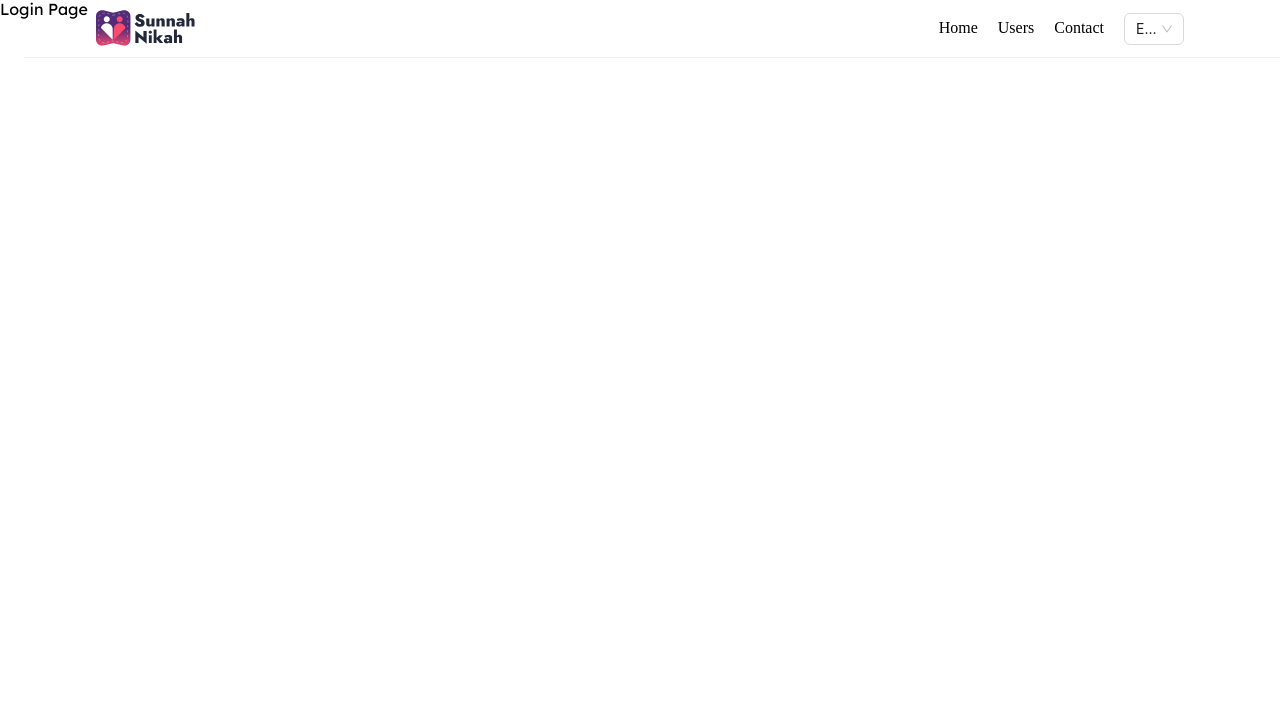
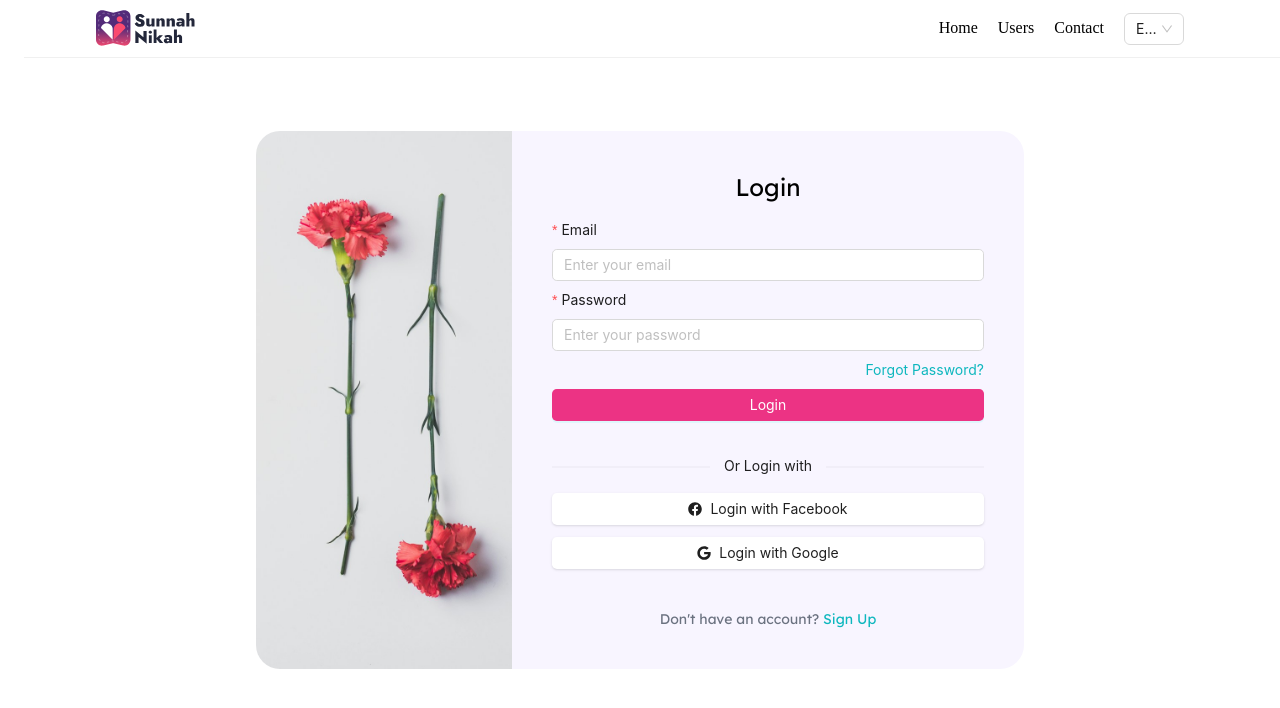
Before and after one commit to devvsakib/sunnahnikah, a Next.js app: page /login in a window 1280 px wide. Shown: the top 708 px of the page. Built offline with nearby package versions, Linux system fonts and the light colour scheme.

Commit message:
login page

```diff
--- a/src/components/Headers/MainHeader.js
+++ b/src/components/Headers/MainHeader.js
@@ -2,7 +2,7 @@ import { SwitcherOutlined } from "@ant-design/icons";
 import Link from "next/link";
 import { useTheme } from "@/utils/ThemeProvider";
 import { useLanguage } from "@/utils/LanguageProvider";
-import { Divider, Select } from "antd";
+import { Divider, Select, Menu } from "antd";
 import images from "@/config/images";
 const menus = [
     {
--- a/src/config/images.js
+++ b/src/config/images.js
@@ -1,6 +1,7 @@
 const images = {
     // logo: '../assets/images/logo.png',
     logo: '../assets/logo.svg',
+    login: '../assets/login.jpg',
     cat: '../assets/cat.png',
     banner: '../assets/home_banner.jpg',
     banner0: '../assets/profile_banner/banner0.jpg',
--- a/src/pages/login.js
+++ b/src/pages/login.js
@@ -1,9 +1,172 @@
+import PublicLayout from '@/components/Layouts/PublicLayout';
+import images from '@/config/images';
+import { ArrowLeftOutlined, EnvironmentFilled, RedEnvelopeOutlined } from '@ant-design/icons';
+import { Alert, Button, Divider, Form, Input, notification } from 'antd'
+import React, { useState } from 'react'
+import { FaFacebook, FaGoogle, FaRegEnvelope } from "react-icons/fa";
+
 const Login = () => {
-  return (
-    <div>
-      <h2>Login Page</h2>
-    </div>
-  );
-};
+    const [form] = Form.useForm();
+    const [error, setError] = useState(false)
+    const [loading, setLoading] = useState(false)
+    const [success, setSuccess] = useState(false)
+    const openNotification = () => {
+        notification.open({
+          message: 'Comming Soon!',
+          description:
+            'This feature is not available yet',
+          onClick: () => {
+            console.log('Notification Clicked!');
+          },
+        });
+      };
+    const onFinish = (values) => {
+        console.log('Success:', values);
+        setSuccess(true)
+        setLoading(true)
+        setTimeout(() => {
+            setLoading(false)
+            setSuccess(false)
+        }, 3000)
+    }
 
-export default Login;
+    const onFinishFailed = (errorInfo) => {
+        console.log('Failed:', errorInfo);
+        setError(true)
+        setTimeout(() => {
+            setError(false)
+        }, 3000)
+    }
+
+    const loginInput = [
+        {
+            label: 'Email',
+            name: 'email',
+            type: 'email',
+            placeholder: 'Enter your email',
+            rules: [
+                {
+                    required: true,
+                    message: 'Please input your email!',
+                },
+            ],
+        },
+        {
+            label: 'Password',
+            name: 'password',
+            type: 'password',
+            placeholder: 'Enter your password',
+            rules: [
+                {
+                    required: true,
+                    message: 'Please input your password!',
+                },
+            ],
+        },
+    ]
+    const renderInput = (input) => {
+        const validationRules = [];
+
+        validationRules.push({
+            required: true,
+            message: `${input.label} is required`,
+        });
+        return (
+            <Form.Item
+                className='my-2'
+                key={input.name}
+                label={input.label}
+                name={input.name}
+                rules={validationRules}
+            >
+                <Input
+                    type={input.type}
+                    placeholder={input.placeholder}
+                    className={input.className}
+                />
+            </Form.Item>
+        );
+    }
+
+
+
+    return (
+        <PublicLayout>
+            <div className='h-screen items-center grid max-w-3xl mx-auto mt-20 md:mt-0'>
+                <div className='grid md:grid-cols-3  rounded-3xl overflow-hidden'>
+                    <div>
+                        <img className='w-full h-full object-cover object-center' src={images.login} alt="Login Image" />
+                    </div>
+                    <div className='md:col-span-2 bg-[#F8F5FF] p-10'>
+                        <div>
+                            <div>
+                                <h1 className='text-2xl text-center mb-4'>Login</h1>
+                            </div>
+                            <Form
+                                form={form}
+                                name="basic"
+                                initialValues={{ remember: true }}
+                                onFinish={onFinish}
+                                onFinishFailed={onFinishFailed}
+                                layout="vertical"
+                            >
+
+                                {loginInput.map((input) => renderInput(input))}
+                                <div className='text-right mb-2'>
+                                    <a className='text-primary' href='/forgot-password'>Forgot Password?</a>
+                                </div>
+                                <Button
+                                    loading={loading}
+                                    type="primary"
+                                    htmlType="submit"
+                                    key="reset"
+                                    className="btn-primary w-full">Login</Button>
+                            </Form>
+                            <div className='mt-2'>
+
+                                {error && <Alert
+                                    message="Error"
+                                    type="error"
+                                    showIcon
+                                    closable />}
+                                {success && <Alert
+                                    // message="Success"
+                                    className='text-left'
+                                    description="Reset link sent to your email"
+                                    type="success"
+                                    showIcon
+                                    closable />}
+                            </div>
+                            <snspacing />
+                            <Divider
+                                className='my-4'
+                                orientation="middle"
+                                plain>
+                                Or Login with
+                            </Divider>
+                            <div className='grid gap-3'>
+                                <Button
+                                    onClick={openNotification}
+                                    icon={<FaFacebook />}
+                                    htmlType="submit"
+                                    key="facebook"
+                                    className="border-none shadow bg-white w-full">Login with Facebook</Button>
+                                <Button
+                                    onClick={openNotification}
+                                    icon={<FaGoogle />}
+                                    htmlType="submit"
+                                    key="google"
+                                    className="border-none shadow bg-white w-full">Login with Google</Button>
+                            </div>
+                            <div className='mt-10 text-sm text-gray-500'>
+                                <p className='text-center'>Don't have an account? <a className='text-primary' href='/signup'>Sign Up</a></p>
+                            </div>
+                        </div>
+                    </div>
+                </div>
+            </div>
+        </PublicLayout>
+    )
+}
+
+export default Login
--- a/src/styles/fonts.css
+++ b/src/styles/fonts.css
@@ -1,6 +1,34 @@
 @font-face {
     font-family: 'LexendDeca';
-    src: url('/font/LexendDeca.ttf') format('truetype');
+    src: url('/font/static/LexendDeca-regular.ttf') format('truetype');
     font-weight: normal;
     font-style: normal;
 }
+
+@font-face {
+    font-family: 'LexendDeca';
+    src: url('/font/static/LexendDeca-bold.ttf') format('truetype');
+    font-weight: bold;
+    font-style: normal;
+}
+
+@font-face {
+    font-family: 'LexendDeca';
+    src: url('/font/static/LexendDeca-italic.ttf') format('truetype');
+    font-weight: normal;
+    font-style: italic;
+}
+
+@font-face {
+    font-family: 'LexendDeca';
+    src: url('/font/static/LexendDeca-bolditalic.ttf') format('truetype');
+    font-weight: bold;
+    font-style: italic;
+}
+
+@font-face {
+    font-family: 'LexendDeca';
+    src: url('/font/static/LexendDeca-light.ttf') format('truetype');
+    font-weight: 300;
+    font-style: normal;
+}
--- a/src/styles/tailwind.common.css
+++ b/src/styles/tailwind.common.css
@@ -18,7 +18,7 @@
     @apply flex items-center gap-4;
 }
 
-.imgRounded{
+.imgRounded {
     @apply rounded-[3rem];
 }
 
@@ -26,3 +26,7 @@
 .btn-primary {
     @apply bg-secondaryAccent text-white;
 }
+
+.main-header {
+    @apply justify-between items-center
+}
```
Also changed, not shown: public/assets/login.jpg (added).
